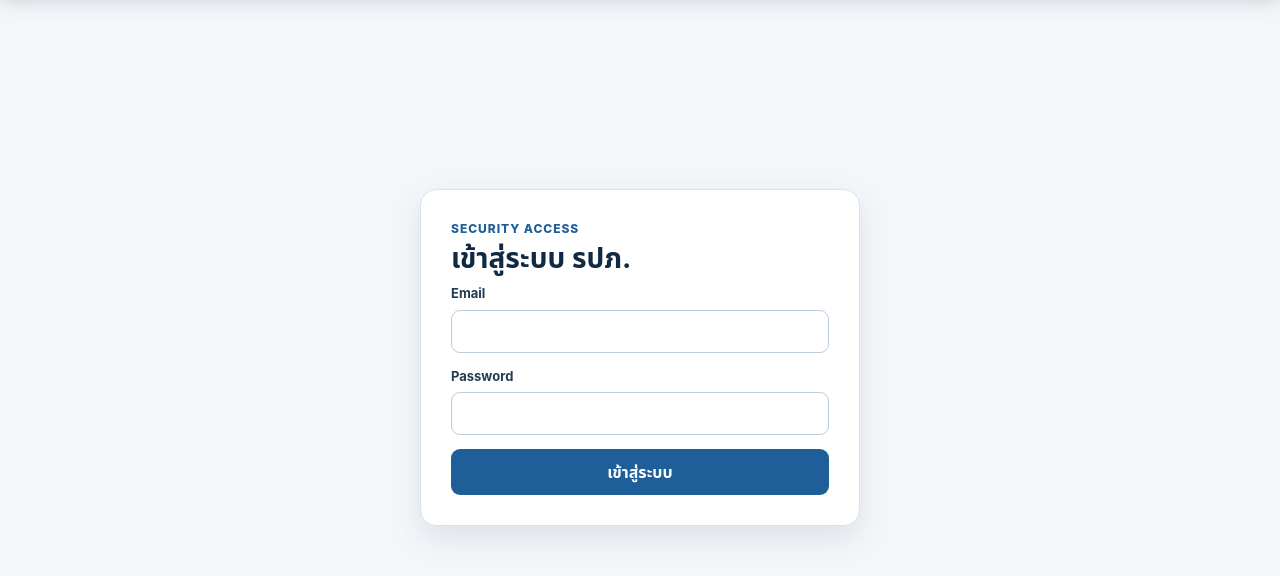
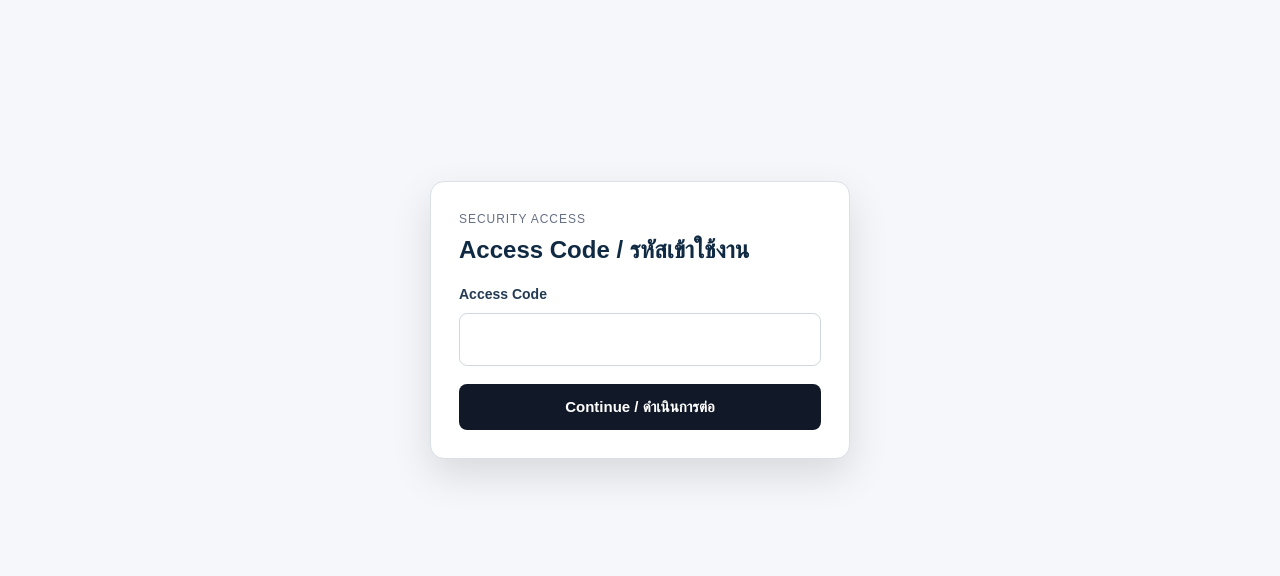
Before and after one commit to pornchaipsj-ui/dc-access-registration, a plain HTML site: page docs/admin.html in a window 1280 px wide. Shown: the part 80-656 px from the top of the page. Drawn offline with nearby package versions, Linux system fonts and the light colour scheme.

Commit message:
Enable Security access code gate

```diff
--- a/docs/admin.html
+++ b/docs/admin.html
@@ -1,4 +1,4 @@
-<!doctype html><html lang="th"><head><meta charset="utf-8"><meta name="viewport" content="width=device-width,initial-scale=1"><meta name="robots" content="noindex,nofollow"><title>Security Time Record</title><link rel="stylesheet" href="./assets/styles.css"></head><body>
+<!doctype html><html lang="th"><head><meta charset="utf-8"><meta name="viewport" content="width=device-width,initial-scale=1"><meta name="robots" content="noindex,nofollow"><title>Security Time Record</title><link rel="stylesheet" href="./assets/styles.css"><script src="./assets/security-access-gate.js?v=1"></script></head><body>
 <header class="site-header"><div class="site-header__inner"><div class="brand"><span class="brand__mark">DC</span><span><strong>Security Dashboard</strong><small>Entry, Exit & Card Record</small></span></div></div></header><div id="mode-banner" class="mode-banner" hidden></div>
 <main><section id="login-panel" class="login-shell" hidden><form id="login-form" class="login-card"><p class="eyebrow">Security Access</p><h1>เข้าสู่ระบบ รปภ.</h1><label>Email<input id="admin-email" type="email" required></label><label>Password<input id="admin-password" type="password" required></label><p id="login-error" class="error-message" hidden></p><button class="button button--primary">เข้าสู่ระบบ</button></form></section>
 <section id="dashboard" class="container container--wide" hidden><div class="hero"><div><p class="eyebrow">Security Operation</p><h1>รายการที่อนุมัติแล้ว</h1><p>บันทึก Card No., เวลาเข้า, เวลาออก, เวลาแลกบัตร และเวลาคืนบัตรรายบุคคล</p></div><div class="dashboard-toolbar"><button id="print-daily-button" class="button button--primary" type="button">พิมพ์สรุปรายวัน</button><button id="refresh-button" class="button button--secondary">รีเฟรช</button><button id="logout-button" class="button button--ghost">ออกจากระบบ</button></div></div>
```
